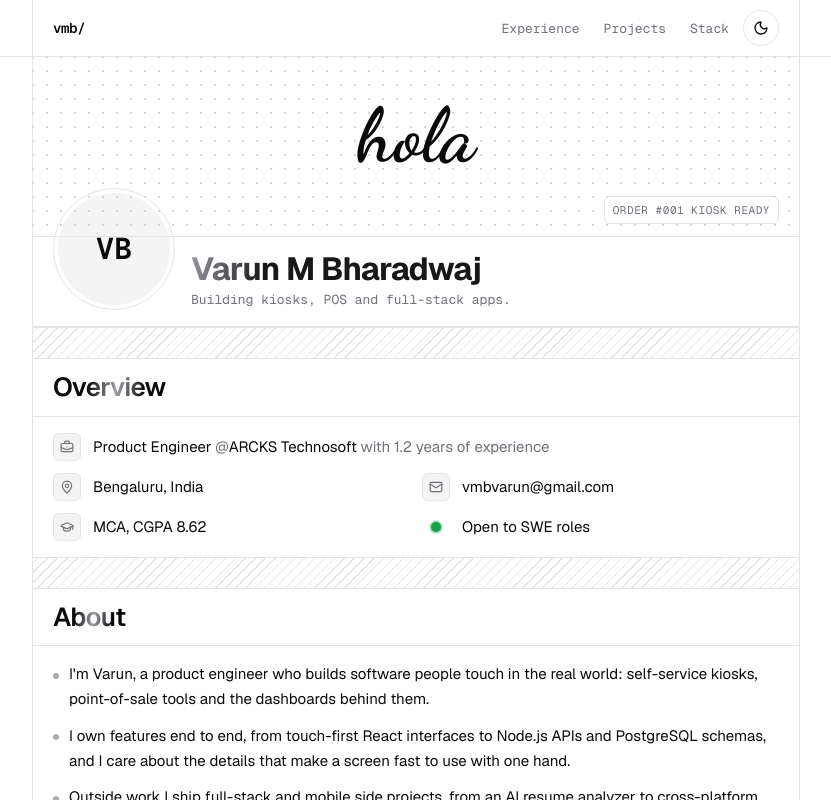
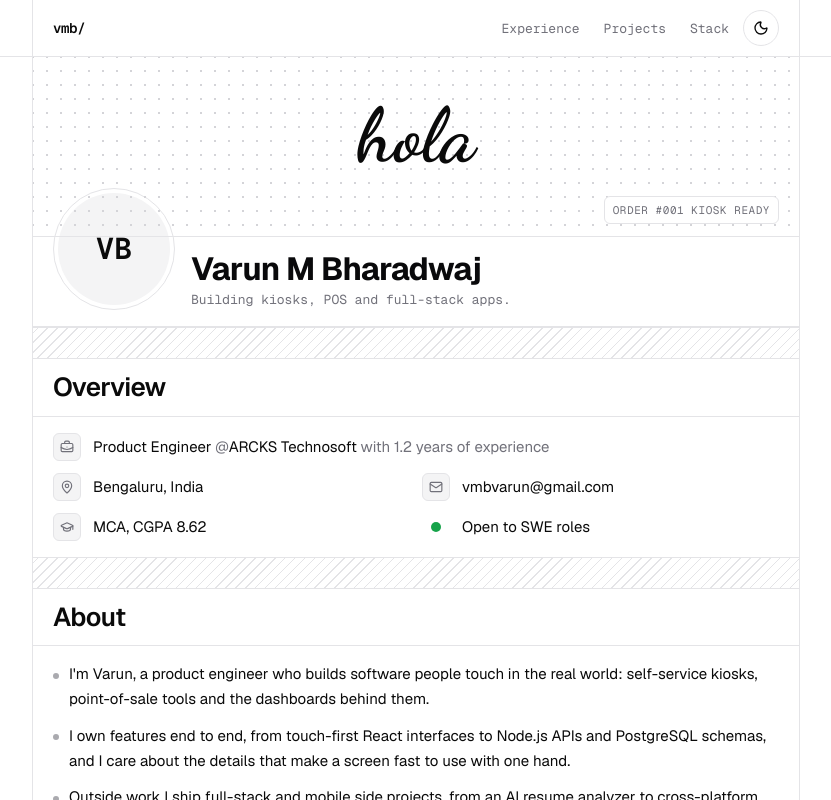
Before and after one commit to V-M-B/Portfolio, a Next.js app: page / in a window 1280 px wide. Shown: the top 800 px of the page, without its empty margins (224-1055 px from the left). Built offline with nearby package versions, Linux system fonts and the light colour scheme; a web font is replaced by a local one.

Commit message:
Calm down animations and replace Typeface footer cell
- Name: single gentle sweep every 6s that keeps letters readable; no glow pulse.
- Section headings are static; open-to-work dot no longer pings.
- Footer shows Email instead of Typeface.

```diff
--- a/src/app/globals.css
+++ b/src/app/globals.css
@@ -180,27 +180,27 @@
   to { stroke-dashoffset: 0; }
 }
 
-/* Stronger shimmer + soft glow for the name */
+/* Name: one calm sweep, then a pause. Letters always stay readable. */
 .shimmer-glow {
-  --shim-base: #18181b;
-  --shim-hi: #a1a1aa;
-  background: linear-gradient(100deg, var(--shim-base) 0 35%, var(--shim-hi) 45%, var(--background) 50%, var(--shim-hi) 55%, var(--shim-base) 65% 100%);
+  --shim-base: #09090b;
+  --shim-hi: #71717a;
+  background: linear-gradient(100deg, var(--shim-base) 0 42%, var(--shim-hi) 50%, var(--shim-base) 58% 100%);
   background-size: 250% 100%;
+  background-position: 100% 0;
   -webkit-background-clip: text;
   background-clip: text;
   color: transparent;
-  animation: shimmer var(--shimmer-duration, 3s) linear infinite, name-glow var(--shimmer-duration, 3s) ease-in-out infinite;
+  animation: name-sweep 6s ease-in-out infinite;
 }
 .dark .shimmer-glow {
-  --shim-base: #a1a1aa;
-  --shim-hi: #e4e4e7;
-  background-image: linear-gradient(100deg, var(--shim-base) 0 35%, var(--shim-hi) 45%, #ffffff 50%, var(--shim-hi) 55%, var(--shim-base) 65% 100%);
+  --shim-base: #e4e4e7;
+  --shim-hi: #ffffff;
 }
-@keyframes name-glow {
-  0%, 100% { filter: drop-shadow(0 0 0 transparent); }
-  50% { filter: drop-shadow(0 0 10px color-mix(in srgb, var(--glow) 55%, transparent)) drop-shadow(0 0 2px color-mix(in srgb, var(--foreground) 35%, transparent)); }
+@keyframes name-sweep {
+  0% { background-position: 100% 0; }
+  35%, 100% { background-position: -150% 0; }
 }
 @media (prefers-reduced-motion: reduce) {
   .hello-draw { animation: none; stroke-dashoffset: 0; }
-  .shimmer-glow { animation: none; background: none; color: var(--foreground); filter: none; }
+  .shimmer-glow { animation: none; background: none; color: var(--foreground); }
 }
--- a/src/components/layout/section.tsx
+++ b/src/components/layout/section.tsx
@@ -1,5 +1,3 @@
-import { ShimmerText } from "@/components/effects/shimmer-text";
-
 /** Heading row with a bottom border, then content. */
 export function Section({
   id,
@@ -15,9 +13,9 @@ export function Section({
   return (
     <section id={id} aria-labelledby={`${id}-title`}>
       <div className="flex items-center gap-3 border-b px-5 py-3">
-        <ShimmerText as="h2" id={`${id}-title`} duration={5} className="text-[26px] leading-tight font-semibold tracking-[-0.02em]">
+        <h2 id={`${id}-title`} className="text-[26px] leading-tight font-semibold tracking-[-0.02em]">
           {title}
-        </ShimmerText>
+        </h2>
         {aside}
       </div>
       {children}
--- a/src/components/layout/site-footer.tsx
+++ b/src/components/layout/site-footer.tsx
@@ -7,7 +7,7 @@ export function SiteFooter() {
   const cells = [
     { label: footer.github, value: isRealLink(github) ? prettyUrl(github) : "—", href: isRealLink(github) ? github : undefined },
     { label: footer.linkedin, value: isRealLink(linkedin) ? prettyUrl(linkedin) : "—", href: isRealLink(linkedin) ? linkedin : undefined },
-    { label: footer.typeface, value: footer.typefaceValue },
+    { label: footer.email, value: profile.email, href: `mailto:${profile.email}` },
     { label: footer.built, value: footer.builtValue },
   ];
 
@@ -24,8 +24,7 @@ export function SiteFooter() {
           {c.href ? (
             <a
               href={c.href}
-              target="_blank"
-              rel="noopener noreferrer"
+              {...(c.href.startsWith("http") && { target: "_blank", rel: "noopener noreferrer" })}
               className="block truncate text-sm underline-offset-4 hover:underline"
             >
               {c.value}
--- a/src/components/sections/overview.tsx
+++ b/src/components/sections/overview.tsx
@@ -41,7 +41,6 @@ export function Overview() {
         <li className="flex items-center gap-3">
           <span className="flex size-7 shrink-0 items-center justify-center">
             <span className="relative flex size-2.5">
-              <span className="absolute inline-flex size-full animate-ping rounded-full bg-live opacity-60 motion-reduce:hidden" />
               <span className="relative inline-flex size-2.5 rounded-full bg-live" />
             </span>
           </span>
--- a/src/components/sections/profile-header.tsx
+++ b/src/components/sections/profile-header.tsx
@@ -54,7 +54,7 @@ export function ProfileHeader() {
           )}
         </div>
         <div className="min-w-0 pt-3">
-          <ShimmerText as="h1" duration={3} glow className="text-[32px] leading-tight font-bold tracking-[-0.025em]">
+          <ShimmerText as="h1" glow className="text-[32px] leading-tight font-bold tracking-[-0.025em]">
             {profile.name}
           </ShimmerText>
           <p className="font-mono text-[13px] text-muted-foreground">{profile.tagline}</p>
--- a/src/data/profile.ts
+++ b/src/data/profile.ts
@@ -72,8 +72,7 @@ export const profile = {
     footer: {
       github: "GitHub",
       linkedin: "LinkedIn",
-      typeface: "Typeface",
-      typefaceValue: "Geist",
+      email: "Email",
       built: "Built",
       builtValue: "2026, Bengaluru",
     },
```
